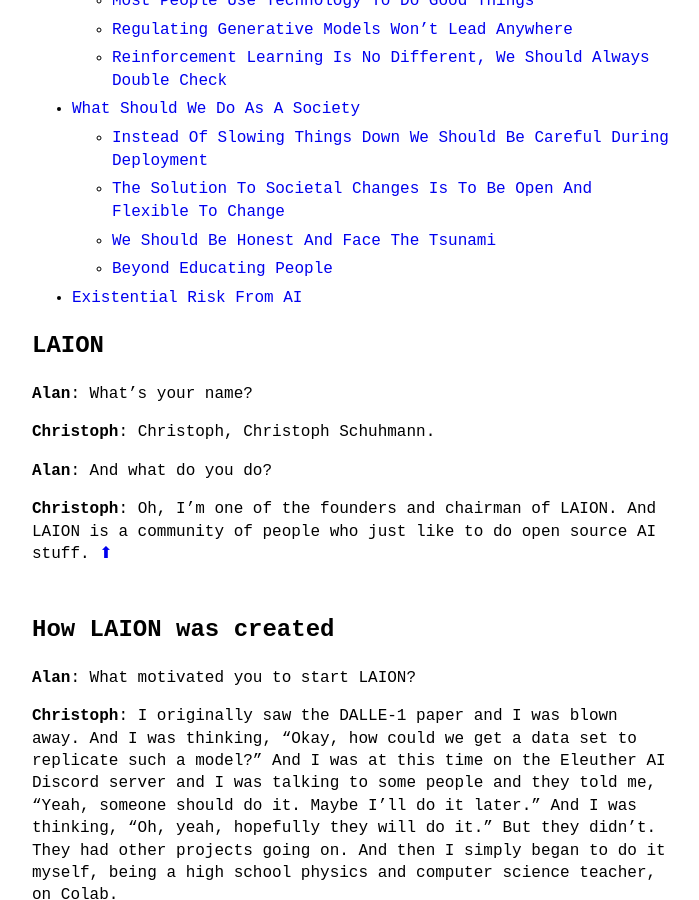
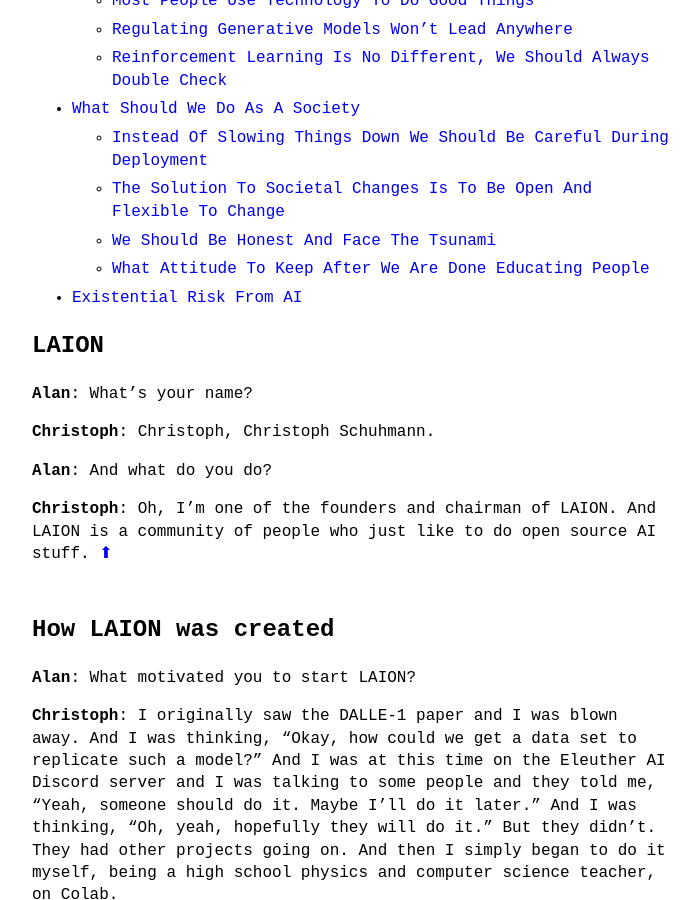
Before and after one commit to theinsideview/theinsideview.github.io, a Jekyll site: the page built from _posts/2023-05-01-christoph.md, in a window 1280 px wide and 900 px high, scrolled down 1685 px. Shown: the whole window, without its empty margins (288-987 px from the left). Built offline with Jekyll 4.4.1, drawn with Linux system fonts in a browser that asks for light colours; some of the changed text lies outside the part shown.

Commit message:
Update 2023-05-01-christoph.md

```diff
--- a/_posts/2023-05-01-christoph.md
+++ b/_posts/2023-05-01-christoph.md
@@ -32,7 +32,7 @@
     * [Instead Of Slowing Things Down We Should Be Careful During Deployment](#instead-of-slowing-things-down-we-should-be-careful-during-deployment)
     * [The Solution To Societal Changes Is To Be Open And Flexible To Change](#the-solution-to-societal-changes-is-to-be-open-and-flexible-to-change)
     * [We Should Be Honest And Face The Tsunami](#we-should-be-honest-and-face-the-tsunami)
-    * [Beyond Educating People](#beyond-educating-people)
+    * [What Attitude To Keep After We Are Done Educating People](#what-attitude-to-keep-after-we-are-done-educating-people)
 * [Existential Risk From AI](#existential-risk-from-ai)
 
 # LAION
@@ -133,7 +133,7 @@
 
 **Christoph**: So this development, this tsunami this information disinformation ai tsunami that's rolling upon our societies. It is coming and no single state or a single company will be able to hold it. To prevent it to keep it stop it from from approaching. The thing is do we close our eyes and say no, there's no tsunami. We are regulating everything trust us. We have trust us incorporate people and politicians or do we say it is there. Let's try to make the best out of it. And let's take openly about it. Let's let's probe this tsunami and let's talk about it in a like in an honest way. Let's be honest. Let's be honest with it. It will be there and like there will be jobs in 10 years that are not there anymore. and it's not about me or LAION or. Any company on the world? So we are not even a company either but like it's it's not about us. It's about the truth that the tsunami is coming and we should educate the people about it. <a href="#outline">⬆</a>
 
-## Beyond Educating People
+## What Attitude To Keep After We Are Done Educating People
 
 **Alan**: So what do we do beyond education?
 
```
Also changed, not shown: other parts of _posts/2023-05-01-christoph.md (+1 -1 lines).
